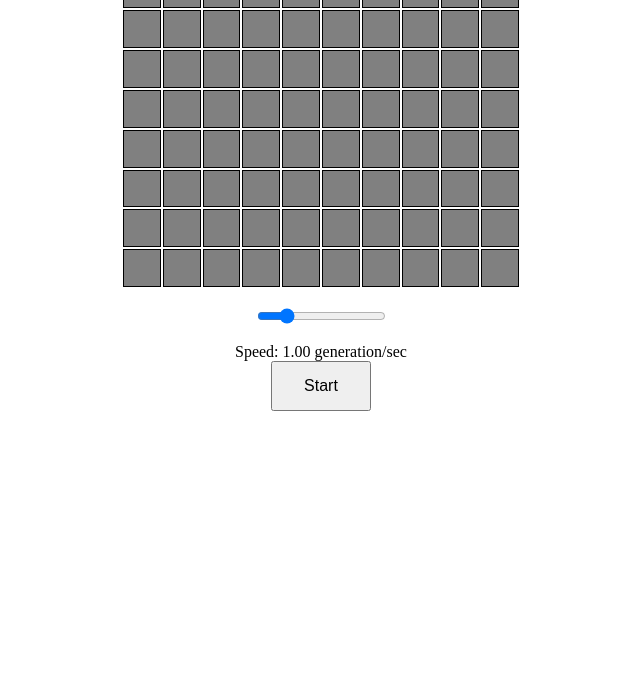
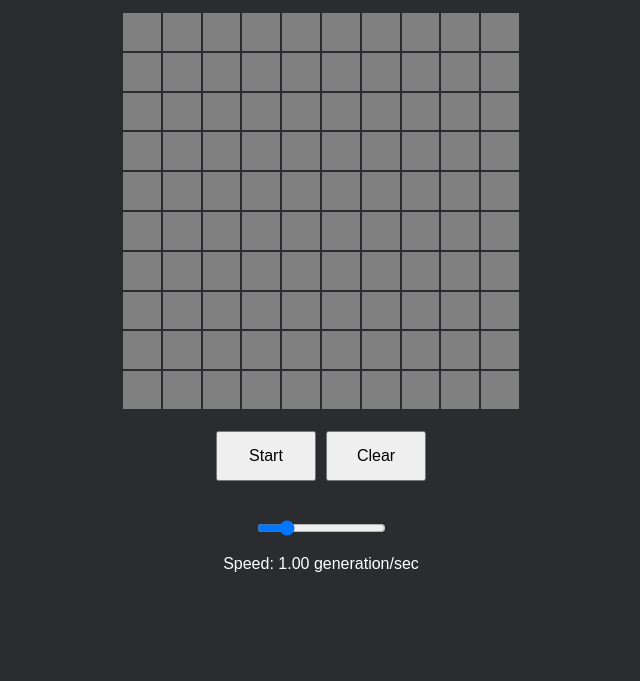
Before and after one commit to Stern-Ritter/game-of-life, a website built with webpack: page src/index.html in a window 1280 px wide. Shown: the part 119-800 px from the top of the page, without its empty margins (319-959 px from the left). Built offline with nearby package versions, Linux system fonts and the light colour scheme.

Commit message:
Refactor, add clearField function

```diff
--- /dev/null
+++ b/src/clearField/clearField.ts
@@ -0,0 +1,3 @@
+export function clearField(field: number[][]): number[][] {
+  return field.map((arr) => arr.map(() => 0));
+}
--- a/src/createGameOfLife/createGameOfLife.ts
+++ b/src/createGameOfLife/createGameOfLife.ts
@@ -3,50 +3,63 @@ import { getNextFieldState } from "../getNextFieldState/getNextFieldState";
 import { checkLivingCells } from "../checkLivingCells/checkLivingCells";
 import { checkPeriodicConfiguration }
 from "../checkPeriodicConfiguration/checkPeriodicConfiguration";
+import { clearField } from "../clearField/clearField";
 
 export function createGameOfLife(sizeX: number, sizeY: number, parentElement: HTMLElement): void {
   let timer: number;
   let checkFieldConfiguration: (field: number[][]) => boolean;
   let isRunning = false;
+  let field = Array.from(Array(sizeY), () => Array(sizeX).fill(0));
+  let nextStateField: number[][];
 
+  const header = document.createElement('h1');
   const fieldContainer = document.createElement('div');
-  const button = document.createElement('button');
+  const buttonHandler = document.createElement('div');
+  const startButton = document.createElement('button');
+  const clearButton = document.createElement('button');
   const speedInput = document.createElement('input') as HTMLInputElement;
   const speedInputDescription = document.createElement('span') as HTMLSpanElement;
 
-  let field = Array.from(Array(sizeY), () => Array(sizeX).fill(0));
-
   function clickHandler(x: number, y: number): void {
     field[y][x] = field[y][x] === 1 ? 0 : 1;
-    drawField(fieldContainer, field, clickHandler);
+    drawField(fieldContainer, field, field, clickHandler);
   }
 
   function stop(): void {
     clearInterval(timer);
     isRunning = false;
-    button.textContent = 'Start';
+    startButton.textContent = 'Start';
   }
 
   function setGameSpeed(speed: string) {
     clearInterval(timer);
     timer = window.setInterval(() => {
       field = getNextFieldState(field);
-      if(checkLivingCells(field) || checkFieldConfiguration(field)) stop();
-      drawField(fieldContainer, field, clickHandler);
+      nextStateField = getNextFieldState(field);
+      if(checkLivingCells(field) || checkFieldConfiguration(field)) { stop(); }
+      setTimeout(drawField, Number(speed) / 2, fieldContainer, field, nextStateField, clickHandler);
+      drawField(fieldContainer, field, field, clickHandler);
     }, Number(speed));
   }
 
   function start(): void {
     isRunning = true;
-    button.textContent = 'Stop';
+    startButton.textContent = 'Stop';
     checkFieldConfiguration = checkPeriodicConfiguration();
     checkFieldConfiguration(field);
     setGameSpeed(speedInput.value);
   }
 
+  header.textContent = "Game of life";
+  header.classList.add('game__title');
   fieldContainer.classList.add('game__container');
-  button.classList.add('game__button');
-  button.textContent = 'Start';
+  buttonHandler.classList.add("button-handler");
+  startButton.classList.add('game__button', 'game__start-btn');
+  clearButton.classList.add('game__button','game__clear-btn');
+  startButton.type = "button";
+  startButton.textContent = 'Start';
+  clearButton.type = "button";
+  clearButton.textContent = 'Clear';
 
   speedInput.classList.add('game__input_speed');
   speedInput.type = "range";
@@ -57,13 +70,18 @@ export function createGameOfLife(sizeX: number, sizeY: number, parentElement: HT
   speedInputDescription.textContent =
     `Speed: ${(1000 / Number(speedInput.value)).toFixed(2)} generation/sec`;
 
-  button.addEventListener('click', () => isRunning ? stop() : start());
+  startButton.addEventListener('click', () => isRunning ? stop() : start());
+  clearButton.addEventListener('click', () => {
+    field = clearField(field);
+    drawField(fieldContainer, field, field, clickHandler);
+  });
   speedInput.addEventListener('change', () => {
     if(isRunning) { setGameSpeed(speedInput.value) }
     speedInputDescription.textContent =
     `Speed: ${(1000 / Number(speedInput.value)).toFixed(2)} generation/sec`;
   });
 
-  drawField(fieldContainer, field, clickHandler);
-  parentElement.append(fieldContainer, speedInput, speedInputDescription, button);
+  drawField(fieldContainer, field, field, clickHandler);
+  buttonHandler.append(startButton, clearButton);
+  parentElement.append(header, fieldContainer, buttonHandler, speedInput, speedInputDescription);
 }
--- a/src/drawField/drawField.ts
+++ b/src/drawField/drawField.ts
@@ -1,25 +1,39 @@
-export function drawField(parentElement: HTMLElement,
-  field: number[][], clickHandler?: (x: number, y:number) => void): void {
-    parentElement.innerHTML = '';
+export function drawField(
+  parentElement: HTMLElement,
+  field: number[][],
+  nextStateField: number[][],
+  clickHandler?: (x: number, y: number) => void
+): void {
+  parentElement.innerHTML = "";
   const fieldElement = field.reduce((fieldContainer, row, y) => {
     const tr = row.reduce((trContainer, state, x) => {
-        const cell = document.createElement('td');
-        cell.classList.add('cell', state === 1 ? 'cell_alive' : 'cell_dead');
+      const cell = document.createElement("td");
+      const nextState = nextStateField[y][x];
+      let stateClass: string;
+      if(state === 1 && nextState === 1) {
+        stateClass = "cell_alive";
+      } else if (state === 1 && nextState === 0) {
+        stateClass = "cell_dying";
+      }else {
+        stateClass = "cell_dead";
+      }
+      cell.classList.add("cell", stateClass);
       cell.dataset.x = String(x);
       cell.dataset.y = String(y);
-        if(clickHandler) {
-          cell.addEventListener('click',
-          (evt) => clickHandler(
+      if (clickHandler) {
+        cell.addEventListener("click", (evt) =>
+          clickHandler(
             Number((evt.target as HTMLElement).dataset.x),
             Number((evt.target as HTMLElement).dataset.y)
-          ))
+          )
+        );
       }
       trContainer.append(cell);
       return trContainer;
-      }, document.createElement('tr'));
+    }, document.createElement("tr"));
     fieldContainer.append(tr);
     return fieldContainer;
-    }, document.createElement('table'));
-    fieldElement.classList.add('game__field');
+  }, document.createElement("table"));
+  fieldElement.classList.add("game__field");
   parentElement.append(fieldElement);
 }
--- a/src/index.css
+++ b/src/index.css
@@ -1,16 +1,43 @@
+body {
+  max-width: 1280px;
+  margin: 0 auto;
+  background-color: #2a2c2f;
+  font-family: "Arial", sans-serif;
+  color: #ffffff;
+  /* Сглаживание шрифта */
+  -webkit-font-smoothing: antialiased;
+  -moz-osx-font-smoothing: grayscale;
+  /* Подгонка размера текста */
+  -webkit-text-size-adjust: 100%;
+  -ms-text-size-adjust: 100%;
+  -moz-text-size-adjust: 100%;
+}
+
 .game {
+  padding-top: 40px;
   display: flex;
   flex-direction: column;
   align-items: center;
+}
+
+.game__title {
+  font-size: 32px;
 }
 
 .game__container {
   width: 400px;
   height: 400px;
 }
+
 .game__field {
   width: 100%;
   height: 100%;
+}
+
+.button-handler {
+  padding: 20px;
+  display: flex;
+  gap: 10px;
 }
 
 .game__button {
@@ -24,10 +51,10 @@
 .game__input_speed {
   min-width: 100px;
   min-height: 50px;
+  cursor: pointer;
 }
 
 .cell {
-  border: 1px solid black;
   cursor: pointer;
 }
 
@@ -36,7 +63,7 @@
 }
 
 .cell_dying {
-  background-color: violet;
+  background-color: rgb(76, 119, 160);
 }
 
 .cell_dead {
```
Also changed, not shown: src/clearField/clearField.test.ts (added, +17 -0 lines), src/createGameOfLife/createGameOfLife.test.ts (+54 -30 lines), src/drawField/drawField.test.ts (+4 -3 lines). Lines whose indentation alone changed are shown as unchanged.
